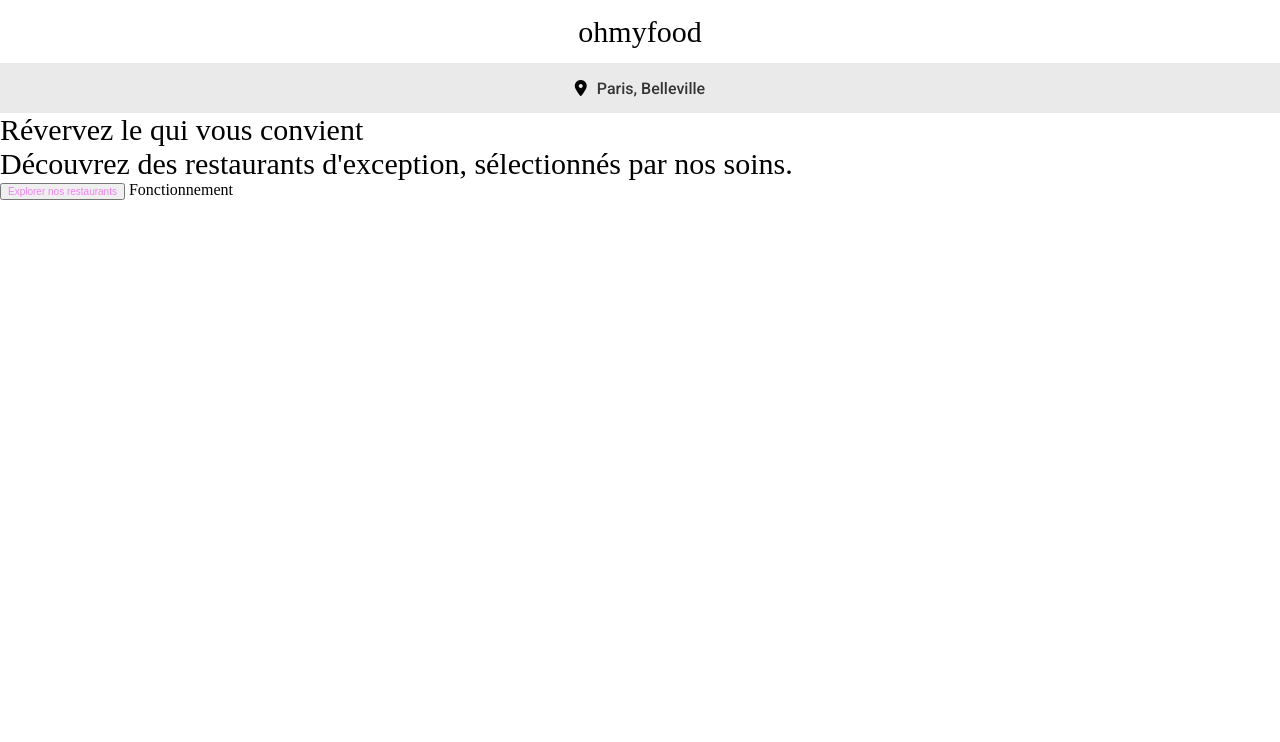
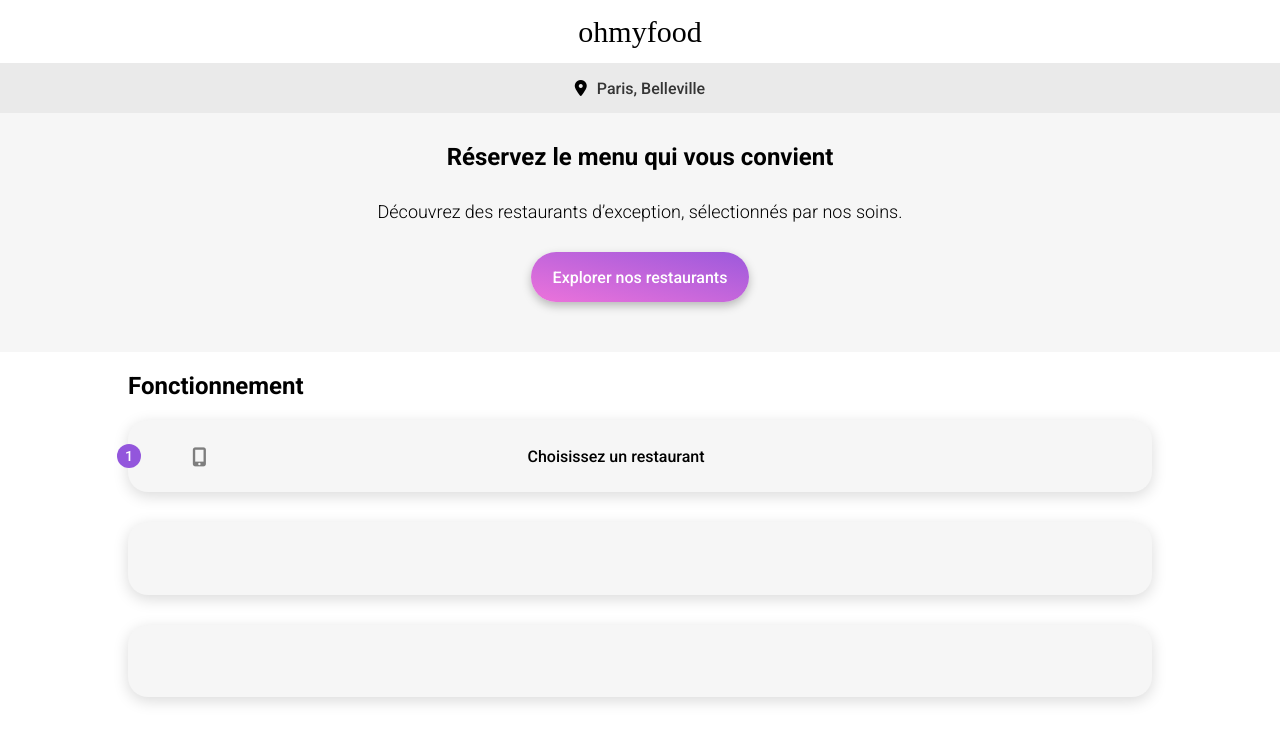
Before and after one commit to LudoRap33/P4, a website: page index.html in a window 1280 px wide. Drawn offline with Linux system fonts and the light colour scheme; a web font is replaced by a local one.

Commit message:
Add new section functionning

```diff
--- a/index.html
+++ b/index.html
@@ -24,13 +24,19 @@
             <span>Paris, Belleville</span>
         </section>
         <section class="reservation">
-            <h2>Révervez le qui vous convient</h2>
-            <p>Découvrez des restaurants d'exception, sélectionnés par nos soins.</p>
+            <h2>Réservez le menu qui vous convient</h2>
+            <p>Découvrez des restaurants d’exception, sélectionnés par nos soins.</p>
             <button>Explorer nos restaurants</button>
-            <p2>Fonctionnement</p2>
-            <button2>Choisissez un restaurant</button2>
-            <button3>Composez votre menu</button3>
-            <button4>Dégustez au restaurant</button4>
+        </section>
+        <section class="functioning">
+            <h2>Fonctionnement</h2>
+            <div>
+                <span class="round">1</span>
+                <i class="fa-solid fa-mobile-screen-button"></i>
+                <span class="title">Choisissez un restaurant</span>
+            </div>
+            <div></div>
+            <div></div>
         </section>
     </main>
     <footer></footer>
--- a/styles/index.scss
+++ b/styles/index.scss
@@ -38,42 +38,104 @@ body {
     }
 
     section.reservation {
+        background-color: $greyLight;
+        display: flex;
+        flex-direction: column;
+        justify-content: center;
+        align-items: center;
 
         h2 {
-            font-family: Shrikhand;
-            font-size: 30px;
-            font-style: normal;
-            font-weight: 400;
             margin: 0;
+            padding-top: 30px;
         }
 
         p {
-            font-family: Shrikhand;
-            font-size: 30px;
+            font-family: Roboto;
+            font-size: 18px;
             font-style: normal;
-            font-weight: 400;
+            font-weight: 300;
+            text-align: center;
             margin: 0;
+            padding-top: 30px;
         }
 
         button {
-            color: violet;
+            width: 218px;
+            height: 50px;
+            border-radius: 25px;
+            background: var(--Button-Gradient, linear-gradient(193deg, $violet -11.44%, $pink 123.93%));
+            /* Shadow/Button */
+            box-shadow: 0px 4px 10px 0px rgba(0, 0, 0, 0.25);
+            font-family: Roboto;
+            font-size: 16px;
             font-style: normal;
-            font-size: 10px;
-        }
-        button2 {
-            color: white;
-            font-style: normal;
-            font-size: 10xp;
-        }
-        button3 {
-            color: white;
-            font-style: normal;
-            font-size: 10xp;
-        }
-        button4 {
-            color: white;
-            font-style: normal;
-            font-size: 10xp;
+            font-weight: 500;
+            color: $white;
+            text-align: center;
+            border: none;
+            margin-top: 30px;
+            margin-bottom: 50px;
         }
     }
+
+    section.functioning {
+        display: flex;
+        flex-direction: column;
+        justify-content: center;
+        align-items: center;
+
+        h2 {
+            text-align: left;
+            width: 80%;
+        }
+
+        div {
+            border-radius: 20px;
+            background: $greyLight;
+            /* Shadow/Instructions */
+            box-shadow: 0px 4px 15px 0px rgba(0, 0, 0, 0.15);
+            height: 72.379px;
+            width: 80%;
+            margin-bottom: 30px;
+            display: flex;
+            align-items: center;
+
+            .round {
+                width: 24px;
+                height: 24px;
+                border-radius: 50%;
+                background-color: $violet;
+                color: $white;
+                font-family: Roboto;
+                font-size: 14.182px;
+                font-style: normal;
+                font-weight: 500;
+                display: flex;
+                flex-direction: column;
+                justify-content: center;
+                align-items: center;
+                margin-left: -11px;
+            }
+
+            i {
+                color: $greyTint4;
+                font-size: 19px;
+                margin-left: 5%;
+            }
+
+            .title {
+                color: #000;
+                font-family: Roboto;
+                font-size: 16px;
+                font-style: normal;
+                font-weight: 500;
+                width: 80%;
+                text-align: center;
+            }
+
+
+        }
+    }
+
+
 }
--- a/styles/main.scss
+++ b/styles/main.scss
@@ -5,3 +5,11 @@ body {
     margin: 0;
     padding: 0;
 }
+
+h2 {
+    font-family: Roboto;
+    font-size: 24px;
+    font-style: normal;
+    font-weight: 700;
+    text-align: center;
+}
--- a/styles/variables.scss
+++ b/styles/variables.scss
@@ -1,2 +1,7 @@
 $grey2: #EAEAEA;
 $grey: #353535;
+$greyTint4: #7E7E7E;
+$violet: #9356DC;
+$pink: #FF79DA;
+$white: #FFF;
+$greyLight: #F6F6F6;
```
Also changed, not shown: styles/style.css, 1 other file.
